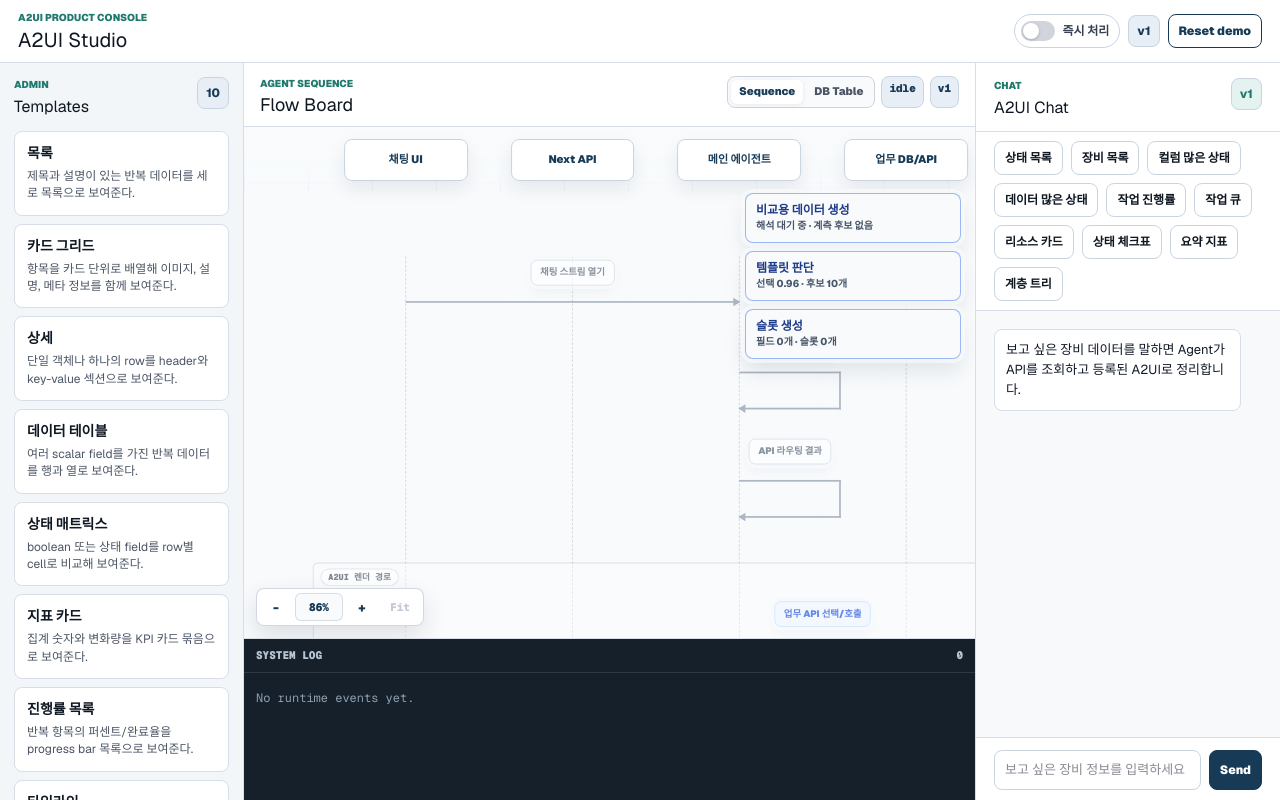
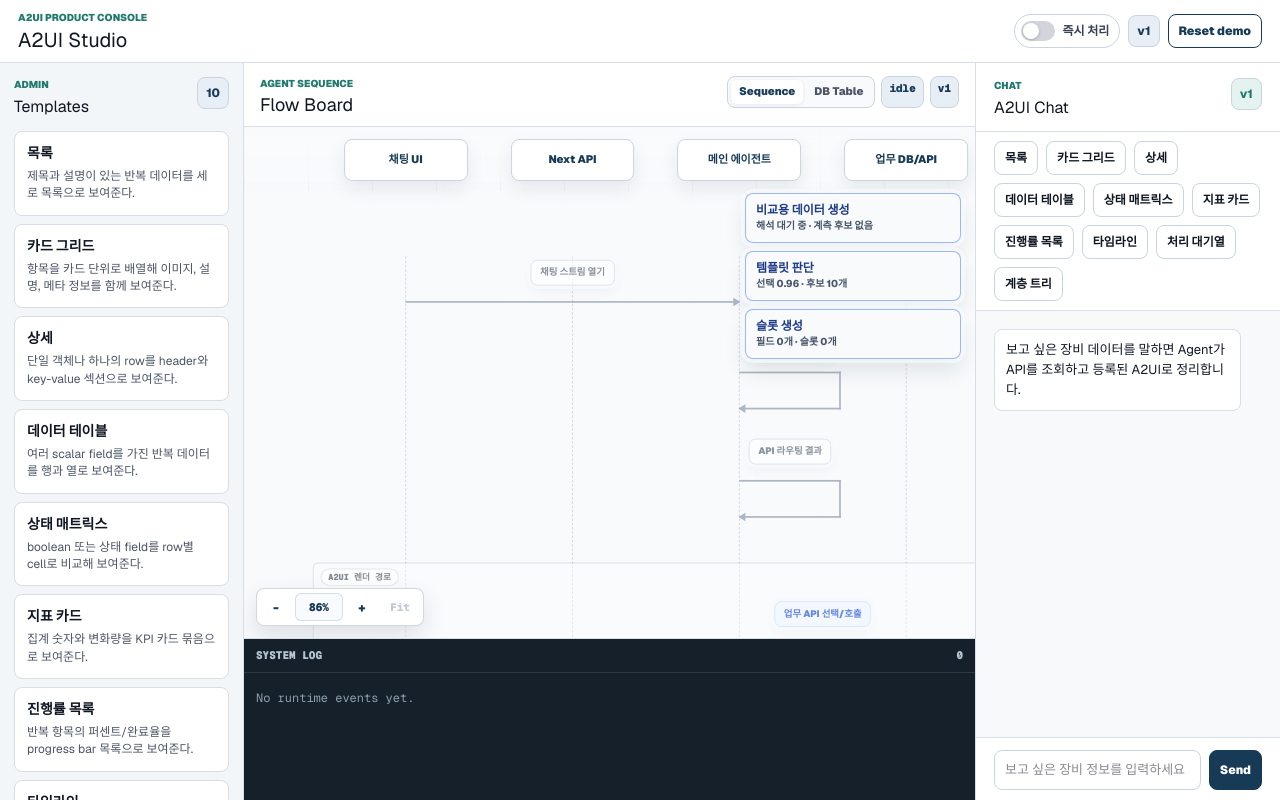
Before and after one commit to tahooki/a2ui-template-admin-chatbot-poc, a Next.js app: page / in a window 1280 px wide. Shown: the top 800 px of the page. Built offline with nearby package versions, Linux system fonts and the light colour scheme.

Commit message:
Update chatbot template quick prompts

```diff
--- a/src/features/a2ui-template-poc/chatbot-panel.tsx
+++ b/src/features/a2ui-template-poc/chatbot-panel.tsx
@@ -49,40 +49,40 @@ const introMessage: ChatMessage = {
 
 const quickPrompts = [
   {
-    label: "상태 목록",
-    prompt: "장비 상태 목록 보여줘",
+    label: "목록",
+    prompt: "work-items API를 목록으로 보여줘",
   },
   {
-    label: "장비 목록",
-    prompt: "장비 목록 보여줘",
+    label: "카드 그리드",
+    prompt: "resources API를 카드로 보여줘",
   },
   {
-    label: "컬럼 많은 상태",
-    prompt: "컬럼이 많은 장비 상태 목록 보여줘",
+    label: "상세",
+    prompt: "resources API를 상세로 보여줘",
   },
   {
-    label: "데이터 많은 상태",
-    prompt: "데이터가 많은 장비 상태 목록 보여줘",
+    label: "데이터 테이블",
+    prompt: "work-items API를 테이블로 보여줘",
   },
   {
-    label: "작업 진행률",
+    label: "상태 매트릭스",
+    prompt: "status-checks API를 상태표로 보여줘",
+  },
+  {
+    label: "지표 카드",
+    prompt: "summary API를 숫자 카드로 보여줘",
+  },
+  {
+    label: "진행률 목록",
     prompt: "work-items API를 진행률로 보여줘",
   },
   {
-    label: "작업 큐",
-    prompt: "work-items API를 처리 큐처럼 보여줘",
+    label: "타임라인",
+    prompt: "work-items API를 타임라인으로 보여줘",
   },
   {
-    label: "리소스 카드",
-    prompt: "resources API를 카드로 보여줘",
-  },
-  {
-    label: "상태 체크표",
-    prompt: "status-checks API를 상태표로 보여줘",
-  },
-  {
-    label: "요약 지표",
-    prompt: "summary API를 숫자 카드로 보여줘",
+    label: "처리 대기열",
+    prompt: "work-items API를 처리 큐처럼 보여줘",
   },
   {
     label: "계층 트리",
```
